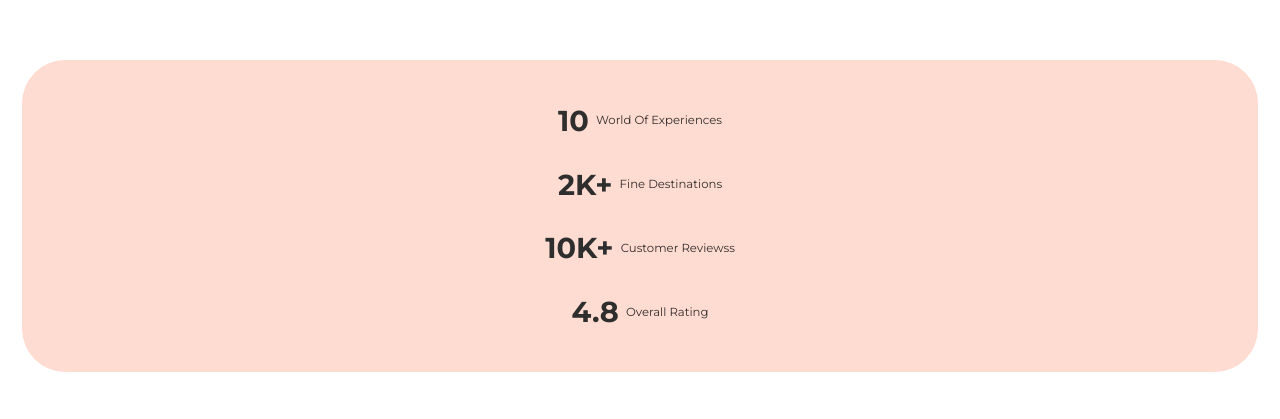
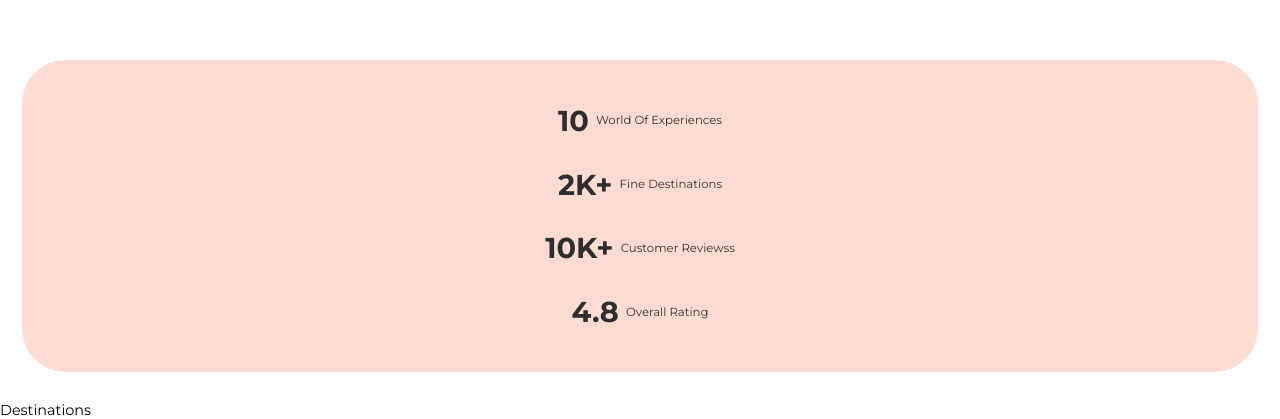
Before and after one commit to AhmedSaadRF/Trips-Website, a React (Vite) app: page / in a window 1280 px wide. Shown: the part 758-1177 px from the top of the page. Built offline with nearby package versions, Linux system fonts and the light colour scheme; grey boxes are pictures that could not be loaded.

Commit message:
Upload Project

```diff
--- a/src/App.jsx
+++ b/src/App.jsx
@@ -14,8 +14,8 @@ function App() {
       <Navbar />
       <Home />
       <Middle />
-      {/* <Destinations />
-      <Portifolio />
+      <Destinations />
+      {/* <Portifolio />
       <Reviews />
       <Questions />
       <Subscribe />
```
